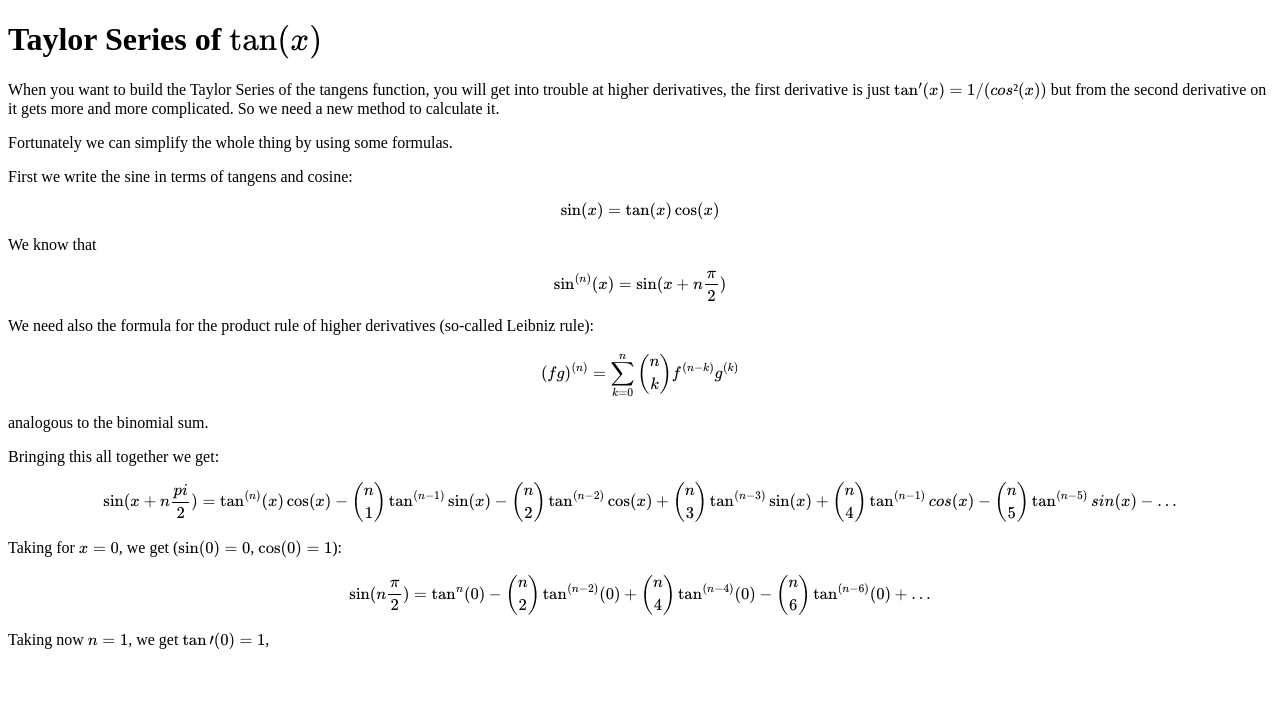
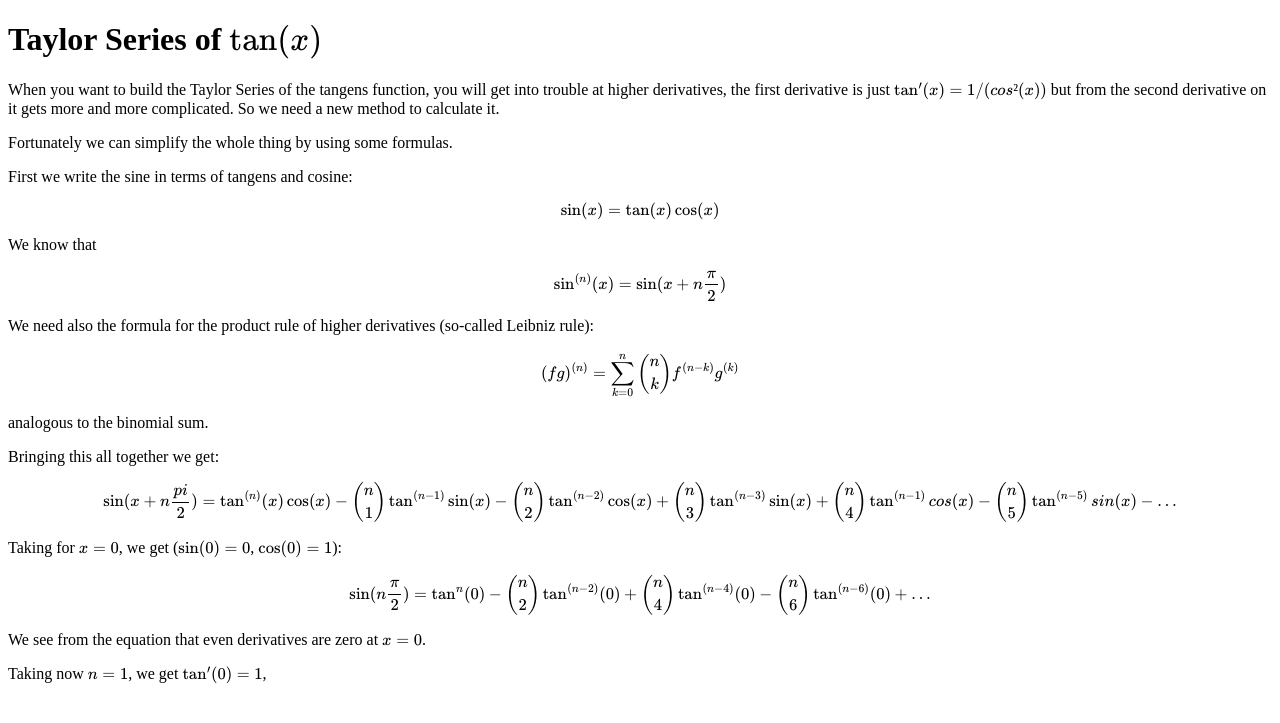
Before and after one commit to wolfi71/wolfi71.github.io, a Jekyll site: the page built from taylor_series.md, in a window 1280 px wide. Shown: the top 723 px of the page. Built offline with Jekyll 4.4.1, drawn with Linux system fonts in a browser that asks for light colours; our own code applies the rules of GitHub Pages for plain Markdown files.

Commit message:
Update taylor_series.md

```diff
--- a/taylor_series.md
+++ b/taylor_series.md
@@ -27,4 +27,6 @@ Taking for $x = 0$, we get ($\sin(0) = 0$, $\cos(0) = 1$):
 
 $$ \sin( n \frac{\pi}{2}) = \tan^{n}(0) - {n \choose 2} \tan^{(n-2)}(0) + {n \choose 4}\tan^{(n-4)}(0) - {n \choose 6}\tan^{(n-6)}(0) + \ldots $$
 
-Taking now $n=1$, we get $\tan\prime(0) = 1$,
+We see from the equation that even derivatives are zero at $x=0$.
+
+Taking now $n=1$, we get $\tan^{\prime}(0) = 1$,
```
